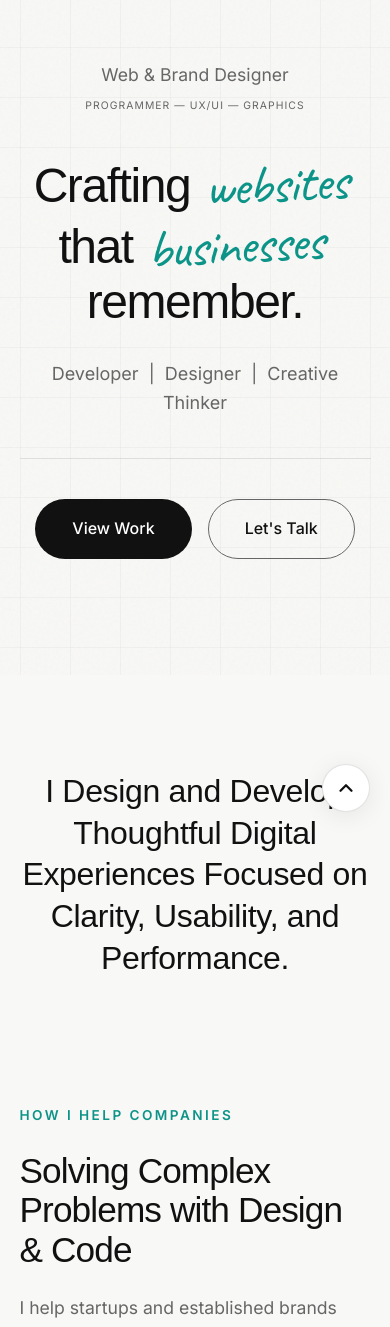
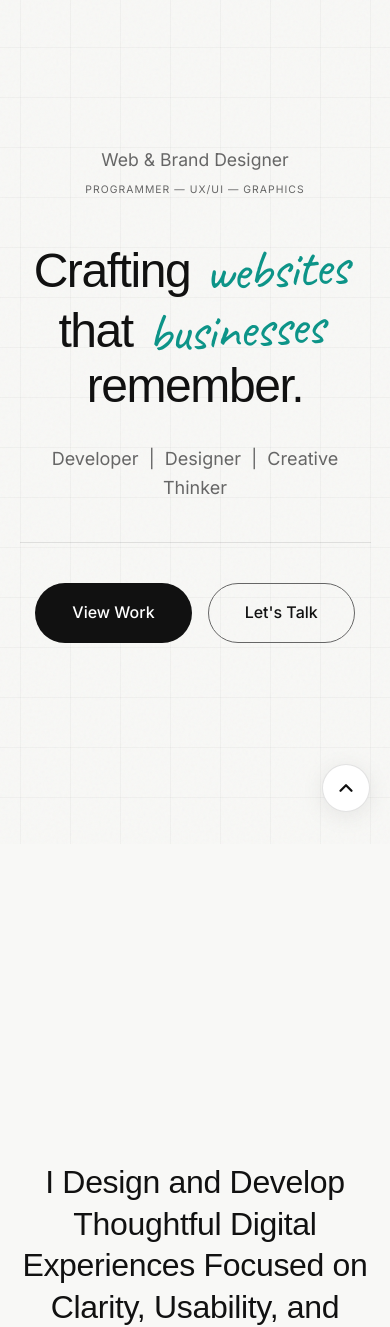
Before and after one commit to Emmzain/Portfolio-w, a Next.js app: page / in a window 390 px wide. Shown: the top 1327 px of the page. Built offline with nearby package versions, Linux system fonts and the light colour scheme; a web font is replaced by a local one.

Commit message:
Revert "Adjust hero and about section heights on mobile view"
This reverts commit a5cb700fa1929edf040674d518ced93b6b97474f.

```diff
--- a/src/app/globals.css
+++ b/src/app/globals.css
@@ -1312,14 +1312,6 @@ img {
     /* Reduce gaps around about text on mobile */
     .hero {
         padding-bottom: 20px !important;
-    }
-
-    #hero {
-        min-height: 80vh !important;
-    }
-
-    #about {
-        height: 400px !important;
     }
 
     #about.section {
```
